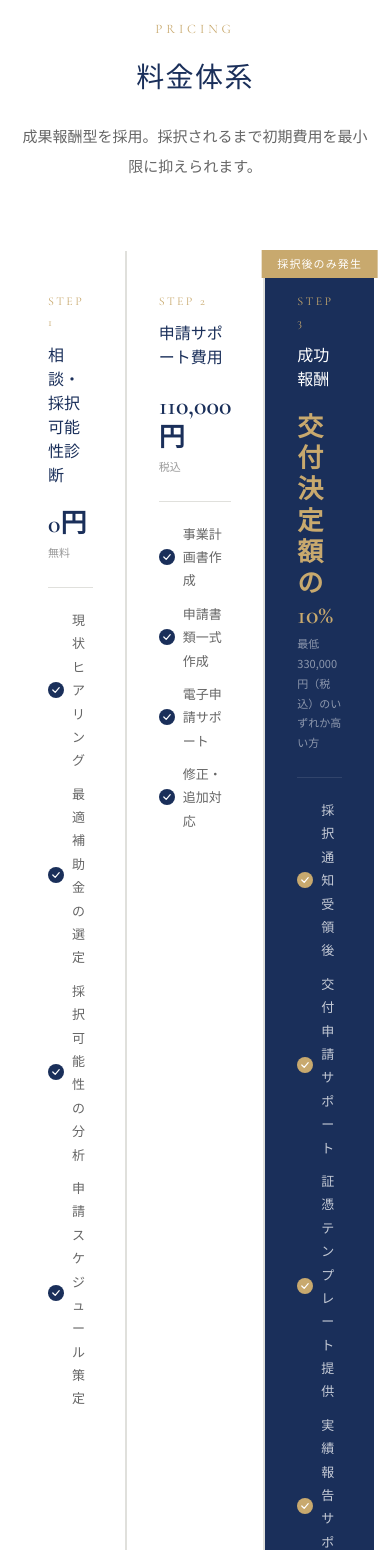
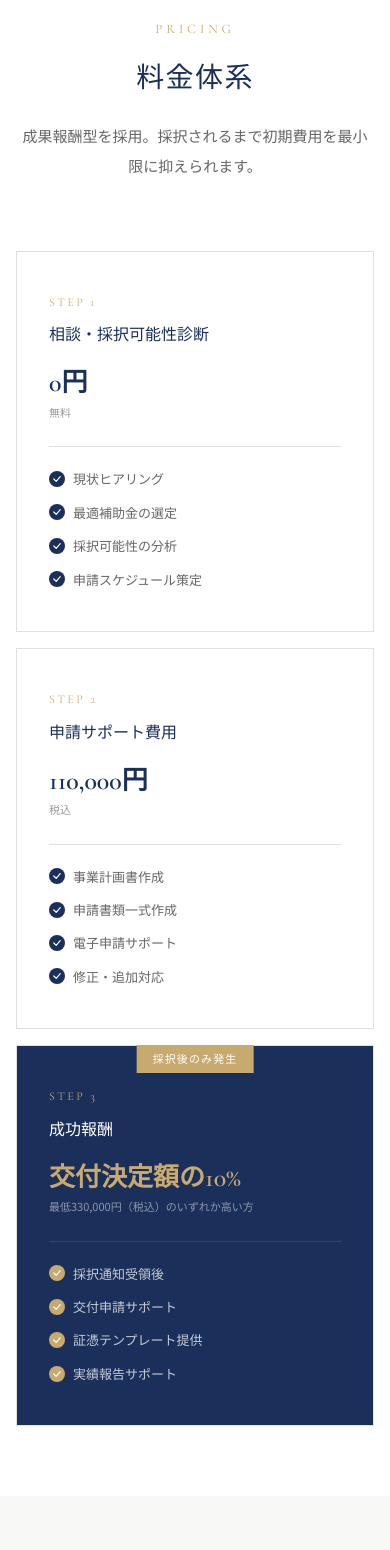
Before and after one commit to yuiiri1206-create/reinoa-corporate-site, a WordPress theme: template reinoa-theme/front-page.php in a window 390 px wide; the page is wider, and only the part inside the window is pictured. Shown: the part 3787-5337 px from the top of that part. Run offline with PHP 8.4 and a stand-in for WordPress, Linux system fonts and the light colour scheme; the site name, menu and one post (Sample post) are stand-ins, and other content is empty; some libraries are stand-ins or nearby versions.

Commit message:
fix: 料金体系グリッドもスマホで1列表示に修正
pricing-gridクラスを追加しインラインスタイルを置き換え。
@media (max-width:768px) で grid-template-columns:1fr を適用。

https://claude.ai/code/session_016eeVhwPwQrrnDEpzawQYSx

```diff
--- a/reinoa-theme/front-page.php
+++ b/reinoa-theme/front-page.php
@@ -244,7 +244,7 @@
 				<p class="section-header__lead">成果報酬型を採用。採択されるまで初期費用を最小限に抑えられます。</p>
 			</div>
 
-			<div style="display:grid;grid-template-columns:repeat(3,1fr);gap:2px;background:var(--color-border);max-width:900px;margin:0 auto;" class="fade-in">
+			<div class="pricing-grid fade-in">
 				<?php
 				$steps = array(
 					array(
--- a/reinoa-theme/style.css
+++ b/reinoa-theme/style.css
@@ -833,6 +833,16 @@ p:last-child {
   background: var(--color-border);
 }
 
+/* Pricing grid (PC: 3col, mobile: 1col via media query) */
+.pricing-grid {
+  display: grid;
+  grid-template-columns: repeat(3, 1fr);
+  gap: 2px;
+  background: var(--color-border);
+  max-width: 900px;
+  margin: 0 auto;
+}
+
 .service-card {
   background-color: #fff;
   padding: 50px 40px;
@@ -1727,6 +1737,17 @@ section[id] {
   .subsidy-grid > div {
     border: 1px solid var(--color-border);
   }
+
+  /* Pricing grid: single column on mobile */
+  .pricing-grid {
+    grid-template-columns: 1fr;
+    gap: 16px;
+    background: transparent;
+  }
+
+  .pricing-grid > div {
+    border: 1px solid var(--color-border);
+  }
 }
 
 @media (max-width: 480px) {
```
